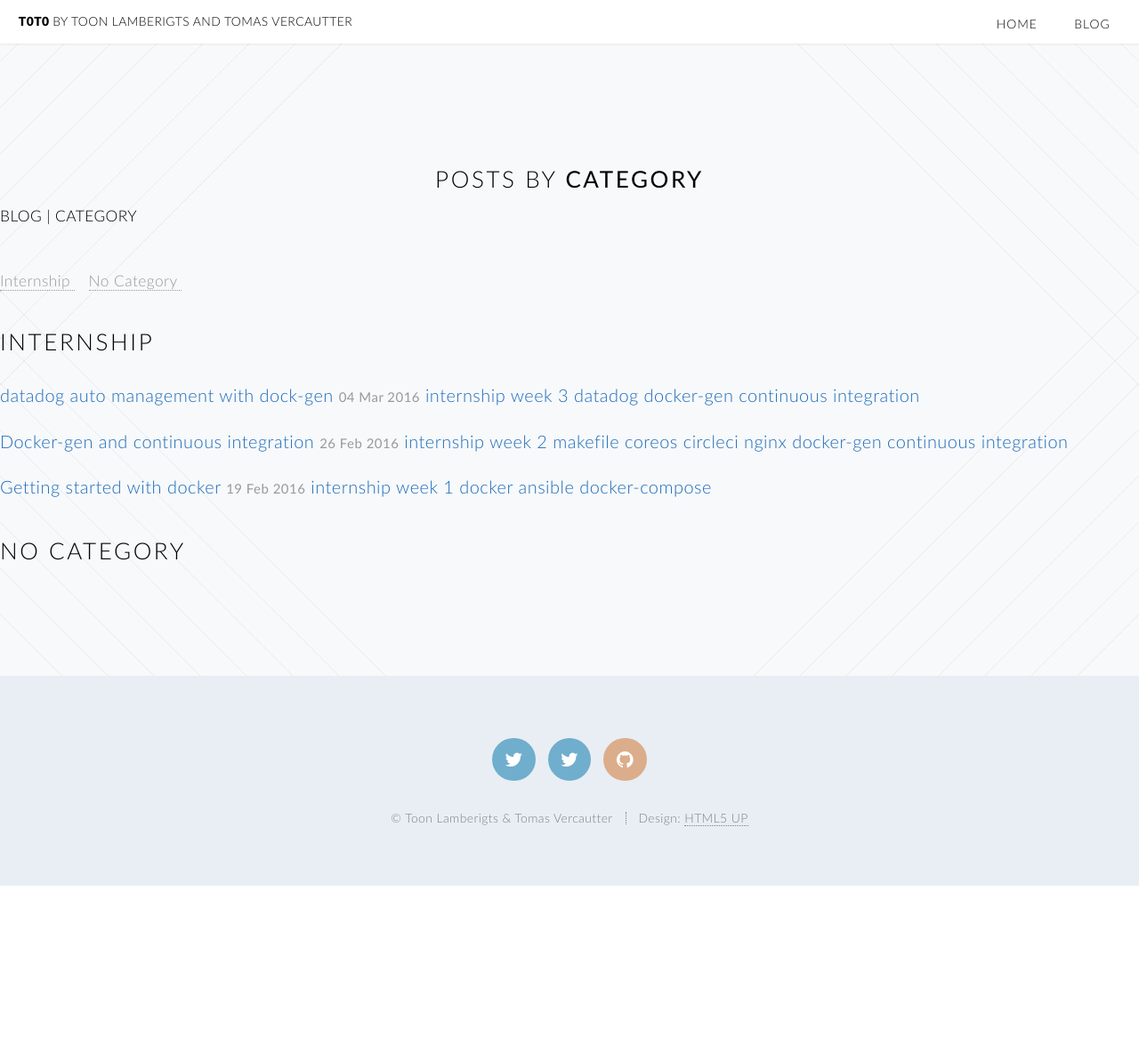
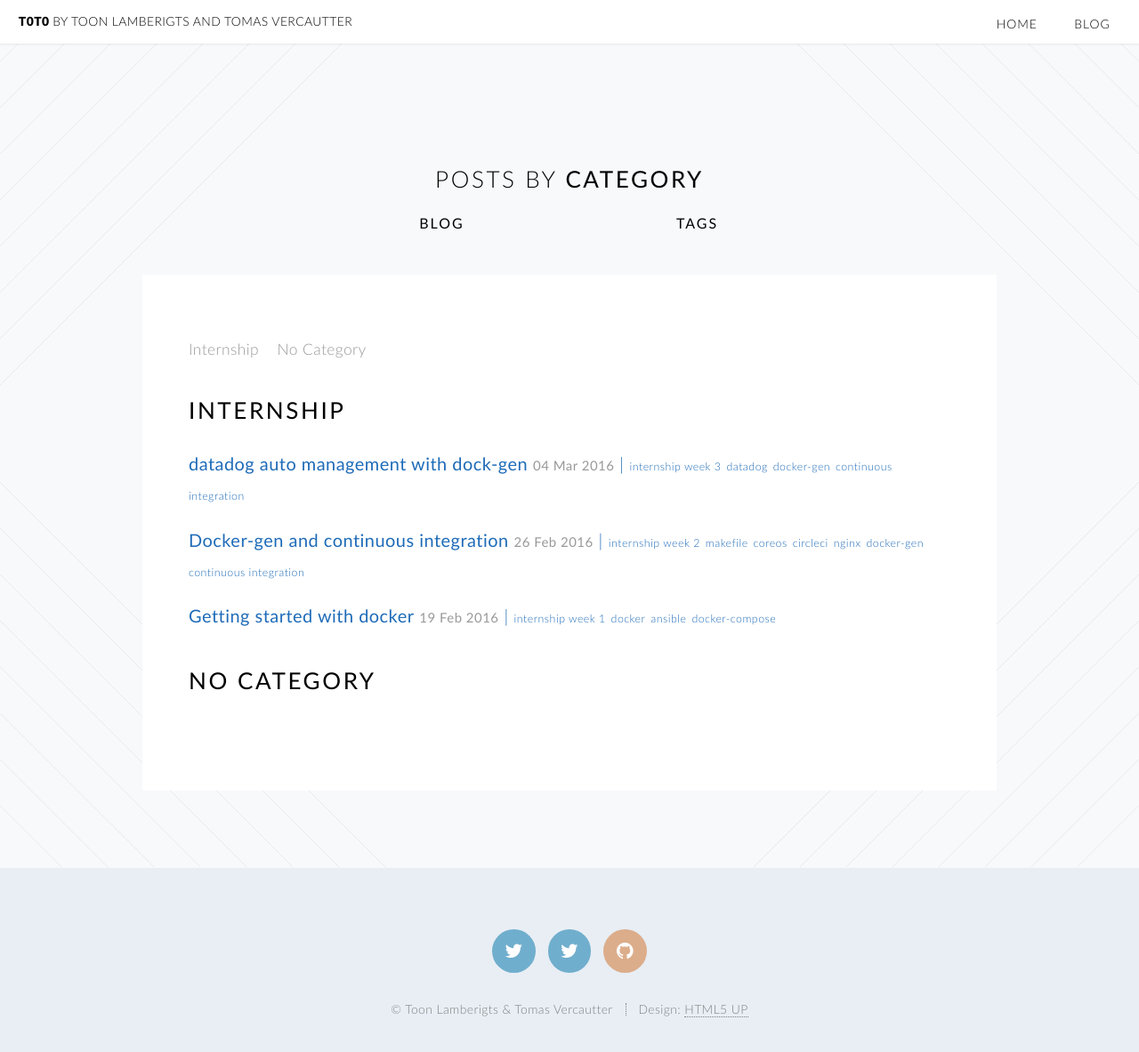
Before and after one commit to t0t0/t0t0.github.io, a Jekyll site: the page built from category.html, in a window 1280 px wide and 1212 px high. Shown: the top 1183 px of the window at 89% size. Built offline with Jekyll 4.4.1, drawn with Linux system fonts in a browser that asks for light colours.

Commit message:
update tags and category

```diff
--- a/category.html
+++ b/category.html
@@ -31,34 +31,24 @@ Here we generate all the categories.
 <article id="main">
     <header class="special container">
         <h2>Posts by <strong>Category</strong></h2>
+        <h3><a href="/blog.html" class="button-new" style="border-bottom:none"><strong>Blog</strong></a><a href="/tags.html" class="button-new" style="border-bottom: none;"><strong>Tags</strong></a></h3>
     </header>
-
-<h1 class="page-title">
-  <a href="/blog">Blog</a> | {{ page.title }}
-</h1>
-<br/>
-
-<div class="posts">
+    <section class="wrapper style3 container">
         <p>
         {% for ct in cats %}
-<a href="#{{ ct | slugify }}" style="color:#999;text-decoration: none;"> {{ ct }} </a> &nbsp;&nbsp;
+        <a href="#{{ ct | slugify }}" class="t0t0-category-mark" style="color:#999;text-decoration: none; border-bottom: none;"> {{ ct }} </a> &nbsp;&nbsp;
         {% endfor %}
-<a href="#no-category" style="color:#999;text-decoration: none;"> No Category </a> &nbsp;&nbsp;
+        <a href="#no-category" class="t0t0-category-mark" style="color:#999;text-decoration: none; border-bottom: none; "> No Category </a> &nbsp;&nbsp;
         </p>
-
         {% for ct in cats %}
-<h2 id="{{ ct | slugify }}">{{ ct }}</h2>
-<ul>
+        <h2 id="{{ ct | slugify }}"><strong>{{ ct }}</strong></h2>
+        <ul class="posts">
             {% for post in site.posts %}
             {% if post.category contains ct %}
-  <li>
-    <h3>
-      <a href="{{ post.url }}">
-        {{ post.title }}
-        <small>{{ post.date | date_to_string }}</small>
-      </a>
+            <li class="default">
+                <h3 class="post-title" style="te"><a href="{{ post.url }}"><strong>{{ post.title }}</strong> <small> {{ post.date | date_to_string }}</small></a> |
                 {% for tag in post.tags %}
-      <a href="/tags.html#{{ tag | slugify }}">{{ tag }}</a>
+                <a href="#{{ tag | slugify }}" class="t0t0-tag-mark" style="font-size: 0.62em;"> {{ tag }}</a>
                 {% endfor %}
                 </h3>
             </li>
@@ -66,25 +56,19 @@ Here we generate all the categories.
             {% endfor %}
         </ul>
         {% endfor %}
-
-<h2 id="no-category">No Category</h2>
-<ul class="codinfox-category-list">
+        <h2 id="no-category"><strong>No Category</strong></h2>
+        <ul class="posts">
             {% for post in site.posts %}
             {% unless post.category %}
-  <li>
-    <h3>
-      <a href="{{ post.url }}">
-        {{ post.title }}
-        <small>{{ post.date | date_to_string }}</small>
-      </a>
+            <li class="default">
+                <h3 class="post-title" style="te"><a href="{{ post.url }}"><strong>{{ post.title }}</strong> <small> {{ post.date | date_to_string }}</small></a> |
                 {% for tag in post.tags %}
-      <a class="codinfox-tag-mark" href="/tags.html#{{ tag | slugify }}">{{ tag }}</a>
+                <a href="#{{ tag | slugify }}" class="t0t0-tag-mark" style="font-size: 0.62em;"> {{ tag }}</a>
                 {% endfor %}
                 </h3>
             </li>
             {% endunless %}
             {% endfor %}
         </ul>
-
-</div>
+    </section>
 </article>
```
Also changed, not shown: tags.html (+4 -3 lines). Lines whose indentation alone changed are shown as unchanged.
